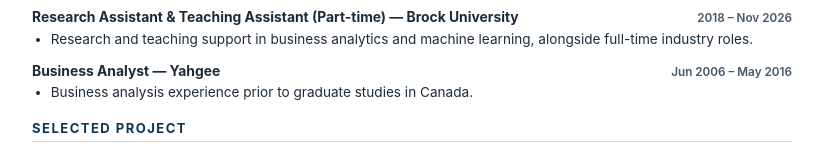
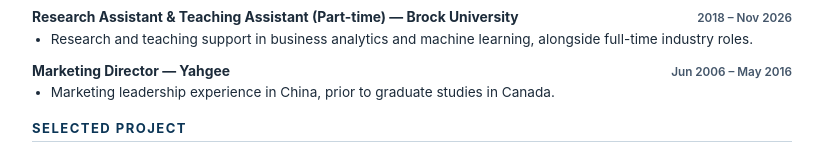
Before and after one commit to DaiZack/daizack.github.io, a plain HTML site: page resume.html in a window 1280 px wide. Shown: the part 866-1018 px from the top of the page, without its empty margins (228-1051 px from the left). Drawn offline with Linux system fonts and the light colour scheme.

Commit message:
Resume: correct Yahgee title to Marketing Director (actual title)

```diff
--- a/resume.html
+++ b/resume.html
@@ -71,8 +71,8 @@
   <ul><li>Research and teaching support in business analytics and machine learning, alongside full-time industry roles.</li></ul>
 </div>
 <div class="job">
-  <div class="jh"><span class="jt">Business Analyst — Yahgee</span><span class="jd">Jun 2006 – May 2016</span></div>
-  <ul><li>Business analysis experience prior to graduate studies in Canada.</li></ul>
+  <div class="jh"><span class="jt">Marketing Director — Yahgee</span><span class="jd">Jun 2006 – May 2016</span></div>
+  <ul><li>Marketing leadership experience in China, prior to graduate studies in Canada.</li></ul>
 </div>
 
 <h2>Selected Project</h2>
```
